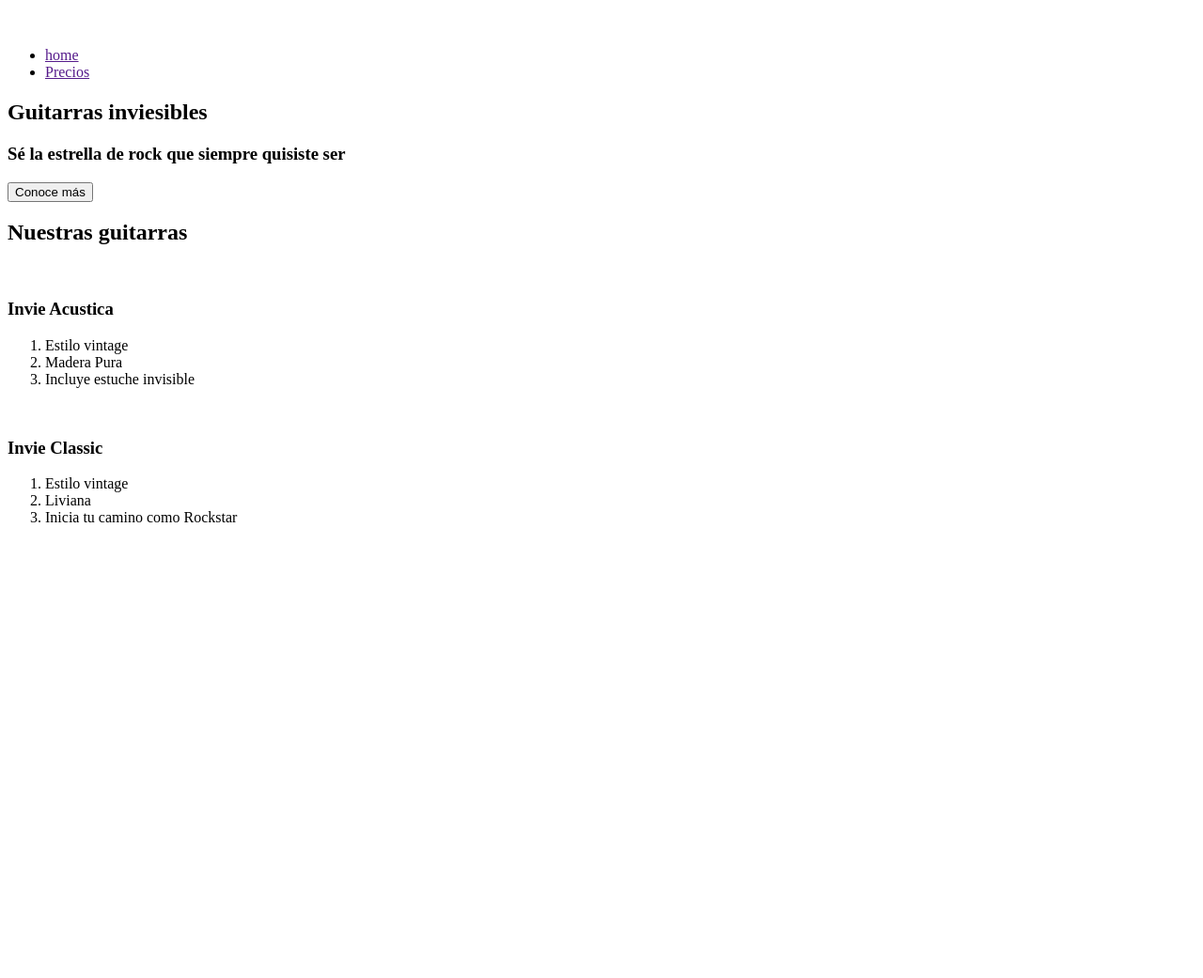
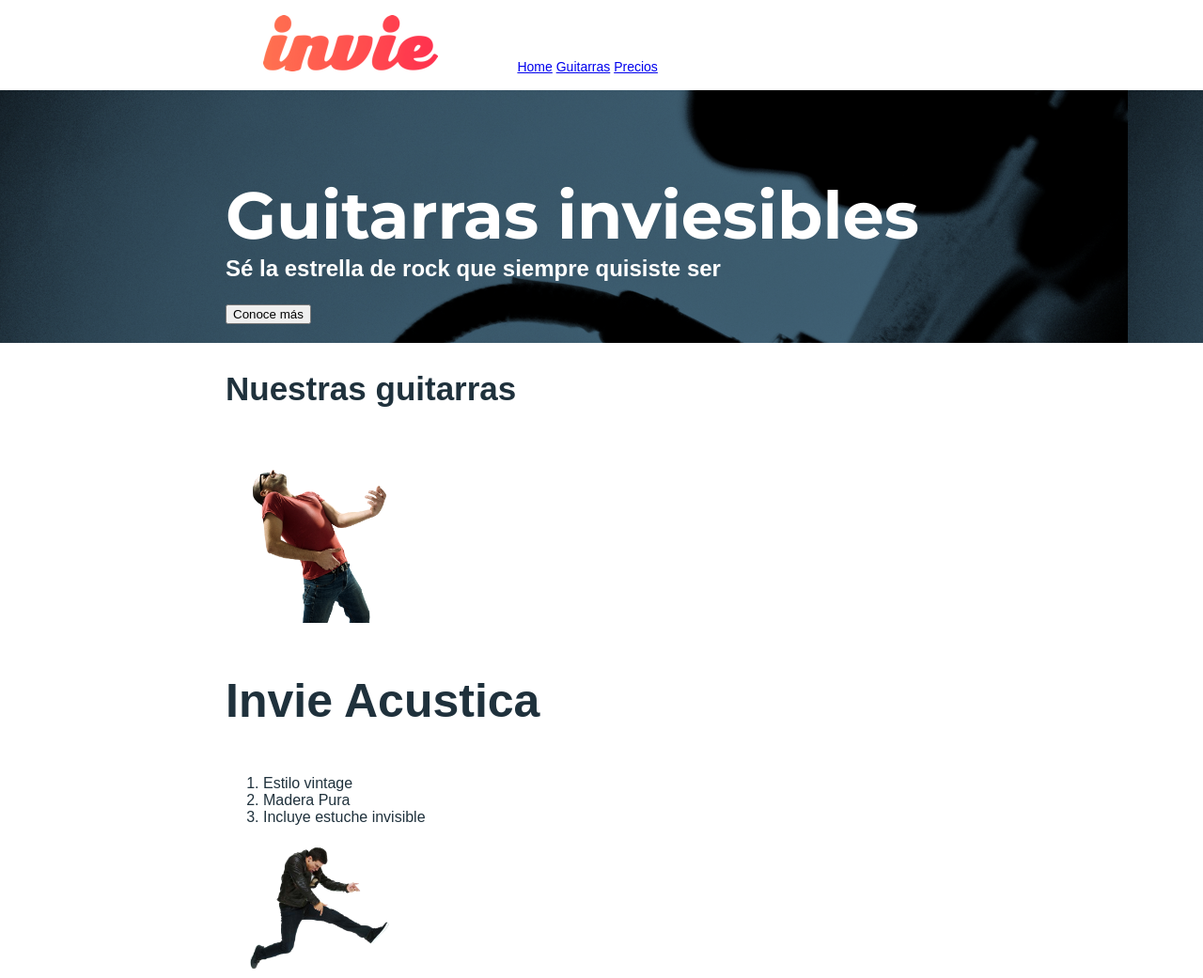
Before and after one commit to hanmiton/invie, a plain HTML site: page index.html in a window 1280 px wide. Shown: the top 1041 px of the page at 94% size. Before the commit the page ends 800 px from the top, so only its background shows below. Drawn offline with Linux system fonts and the light colour scheme; a web font is replaced by a local one.

Commit message:
Llegando hasta el pounto 19 de invie Curso Desarrollo Web Online

```diff
--- /dev/null
+++ b/css/invie.css
@@ -0,0 +1,57 @@
+/*font-family: 'Montserrat', sans-serif;*/
+/*font-family: 'Allerta', sans-serif;*/
+
+body{
+	font-family: 'Allerta', sans-serif;
+	margin: 0;
+}
+
+.titulo{
+	font-family: 'Montserrat', sans-serif;
+	font-size: 70px;
+	margin-bottom: 0px;
+	margin-top: 70px;
+}
+
+.title-a{
+	font-size: 24px;
+	margin-top: 0;
+}
+
+.title-b{
+	font-size: 50px;
+}
+
+.guitarras{
+	color: #1F313C;
+
+}
+
+.guitarras h2{
+	font-size: 35px;
+}
+
+.portada{
+	background-image: url('../images/background.png');
+	color: white;
+	padding: 20px;
+}
+
+.menu{
+	font-size: 14px;
+	display: inline-block;
+}
+
+.menu li{
+	display: inline-block;
+}
+
+.logotipo{
+	display: inline-block;
+}
+
+
+.contenedor{
+	width: 800px;
+	margin: auto;
+}
--- a/index.html
+++ b/index.html
@@ -3,44 +3,52 @@
 	<head>
 		<title>Invie - tus mejores guitarras!!</title>
 		<meta charset="utf-8">
+		<link href='https://fonts.googleapis.com/css?family=Montserrat:400,700|Allerta' rel='stylesheet' type='text/css'>
+		<link rel="stylesheet" href="css/invie.css">
+
 	</head>
 <body>
-	<header> <!-- header -->
+	<header id="header" class="header contenedor"> <!-- header -->
 
-		<figure> <!-- logotipo -->
-			<img src="">
+		<figure class="logotipo"> <!-- logotipo -->
+			<img src="images/invie.png" width="186" height="60" alt="Invie logotipo" />
 		</figure>
 
-		<nav> <!-- menu -->
+		<nav class="menu"> <!-- menu -->
 			<ul>
 				<li>
-					<a href="">home</a>
+					<a href="index.html">Home</a>
 				</li>
 				<li>
-					<a href="">Precios</a>
+					<a href="#guitarras">Guitarras</a>
+				</li>
+				<li>
+					<a href="precios.html">Precios</a>
 				</li>
 			</ul>
 		</nav>
 	</header>
-	<section> <!-- portada -->
-		<h1> Guitarras inviesibles </h1><!-- titulo -->
-		<h3>Sé la estrella de rock que siempre quisiste ser</h3><!-- resumen -->
-		<button>Conoce más</button><!-- boton -->
+	<section id="portada" class="portada"> <!-- portada -->
+		<div class="contenedor">
+			<h1 class="titulo"> Guitarras inviesibles </h1><!-- titulo -->
+			<h3 class="title-a">Sé la estrella de rock que siempre quisiste ser</h3><!-- resumen -->
+			<button>Conoce más</button><!-- boton -->
+		</div>
 	</section>
-	<section> <!-- guitarras -->
+	<section id="guitarras" class="guitarras contenedor"> <!-- guitarras -->
 		<h2>Nuestras guitarras</h2><!-- titulo -->
-		<article><!-- guitarra1 -->
-			<img src="">
-			<h3>Invie Acustica</h3>
+		<article class="guitarra"><!-- guitarra1 -->
+			<img src="images/invie-acustica.png" alt="Guitarra Invie Acustica" width="200">
+			<h3 class="title-b">Invie Acustica</h3>
 			<ol>
 				<li>Estilo vintage</li>
 				<li>Madera Pura</li>
 				<li>Incluye estuche invisible</li>
 			</ol>
-		</article>
+		</article class="guitarra">
 		<article><!-- guitarra2 -->
-			<img src="">
-			<h3>Invie Classic</h3>
+			<img src="images/invie-classic.png" alt="Guitarra Invie clasisic" width="200">
+			<h3 class="title-b">Invie Classic</h3>
 			<ol>
 				<li>Estilo vintage</li>
 				<li>Liviana</li>
```
Also changed, not shown: images/background.png (added), images/invie-acustica.png (added), images/invie-classic.png (added), images/invie.png (added).
